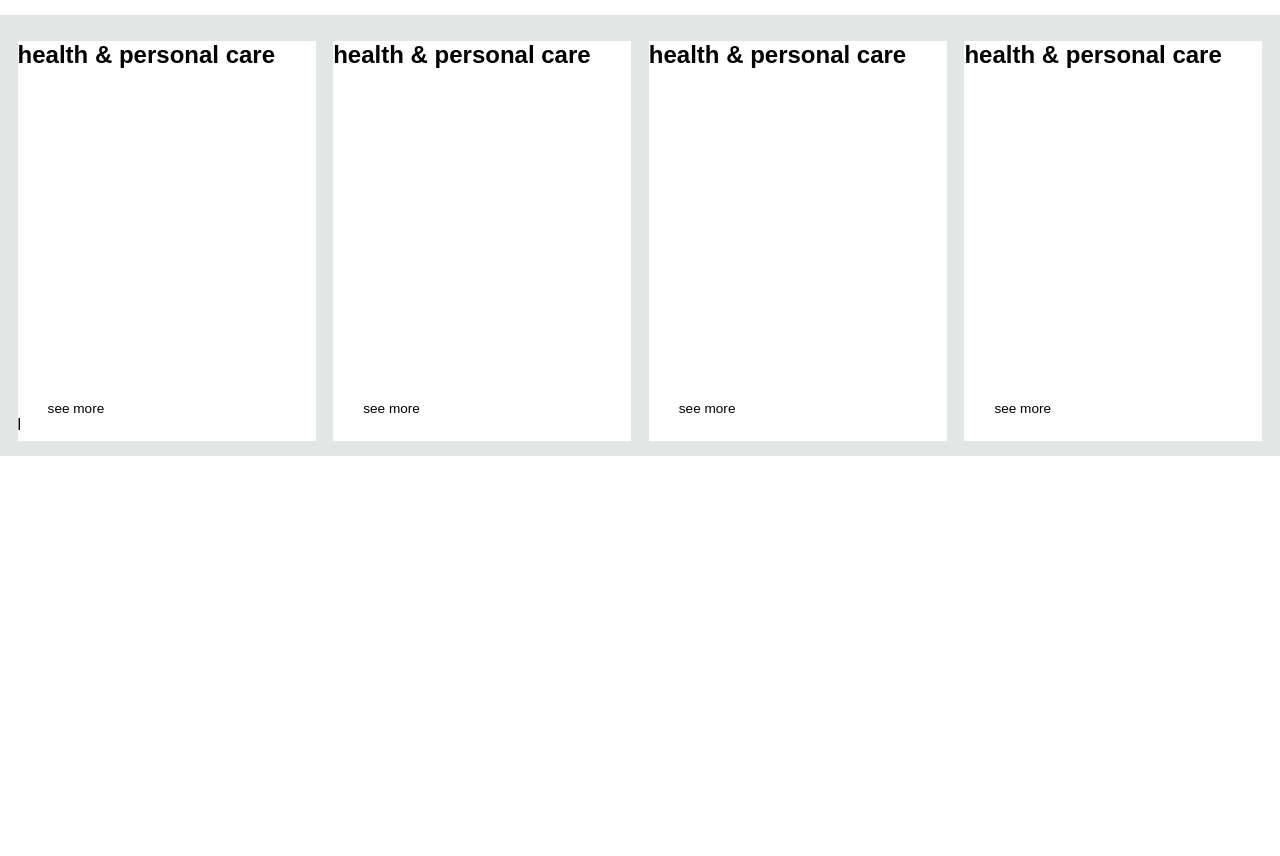
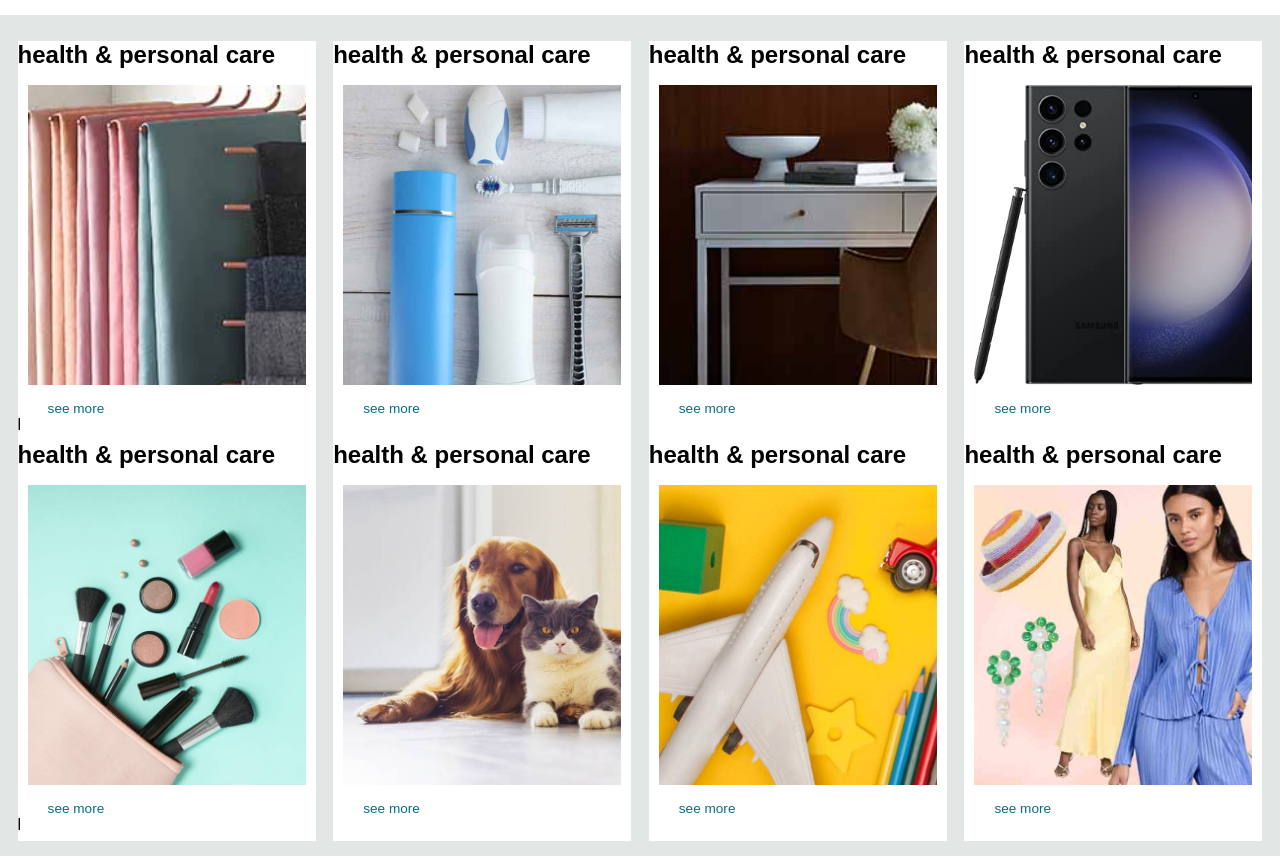
Before and after one commit to Sumit7505/amazon-project, a plain HTML site: page index.html in a window 1280 px wide. Shown: the part 489-1345 px from the top of the page. Before the commit the page ends 945 px from the top, so only its background shows below. Drawn offline with Linux system fonts and the light colour scheme.

Commit message:
add new file

```diff
--- a/index.html
+++ b/index.html
@@ -70,28 +70,56 @@
     <div class="all">
       <div class="container">
         <h2>health & personal care</h2>
-        <div class="box-image"></div>
+        <div class="box-image" style="background-image: url('box1_image.jpg');"></div>
         <p>see more</p>l
       </div>
     </div>
     <div class="all">
       <div class="container">
         <h2>health & personal care</h2>
-        <div class="box-image"></div>
+        <div class="box-image" style="background-image: url('box2_image.jpg');"></div>
         <p>see more</p>
       </div>
     </div>
     <div class="all">
       <div class="container">
         <h2>health & personal care</h2>
-        <div class="box-image"></div>
+        <div class="box-image" style="background-image: url('box3_image.jpg');"></div>
         <p>see more</p>
       </div>
     </div>
     <div class="all">
       <div class="container">
         <h2>health & personal care</h2>
-        <div class="box-image"></div>
+        <div class="box-image" style="background-image: url('box4_image.jpg');"></div>
+        <p>see more</p>
+      </div>
+    </div>
+     <div class="all">
+      <div class="container">
+        <h2>health & personal care</h2>
+        <div class="box-image" style="background-image: url('box5_image.jpg');"></div>
+        <p>see more</p>l
+      </div>
+    </div>
+    <div class="all">
+      <div class="container">
+        <h2>health & personal care</h2>
+        <div class="box-image" style="background-image: url('box6_image.jpg');"></div>
+        <p>see more</p>
+      </div>
+    </div>
+    <div class="all">
+      <div class="container">
+        <h2>health & personal care</h2>
+        <div class="box-image" style="background-image: url('box7_image.jpg');"></div>
+        <p>see more</p>
+      </div>
+    </div>
+    <div class="all">
+      <div class="container">
+        <h2>health & personal care</h2>
+        <div class="box-image" style="background-image: url('box8_image.jpg');"></div>
         <p>see more</p>
       </div>
     </div>
--- a/style.css
+++ b/style.css
@@ -172,12 +172,18 @@ a {
   justify-content: space-evenly;
   padding: 26px 0px 15px;
   margin-top: 15px;
+  flex-wrap: wrap;
 
 }
 .box-image {
-  background-image: url("box1_image.jpg");
   background-size: cover;
   height: 300px;
   margin-top: 1rem;
   margin-bottom: 1rem;
+  margin-left: 10px;
+  margin-right: 10px;
 }
+
+p {
+  color: #007185;
+}
```
Also changed, not shown: box1_image.jpg (added), box2_image.jpg (added), box3_image.jpg (added), box4_image.jpg (added), box5_image.jpg (added), box6_image.jpg (added), box7_image.jpg (added), box8_image.jpg (added).
